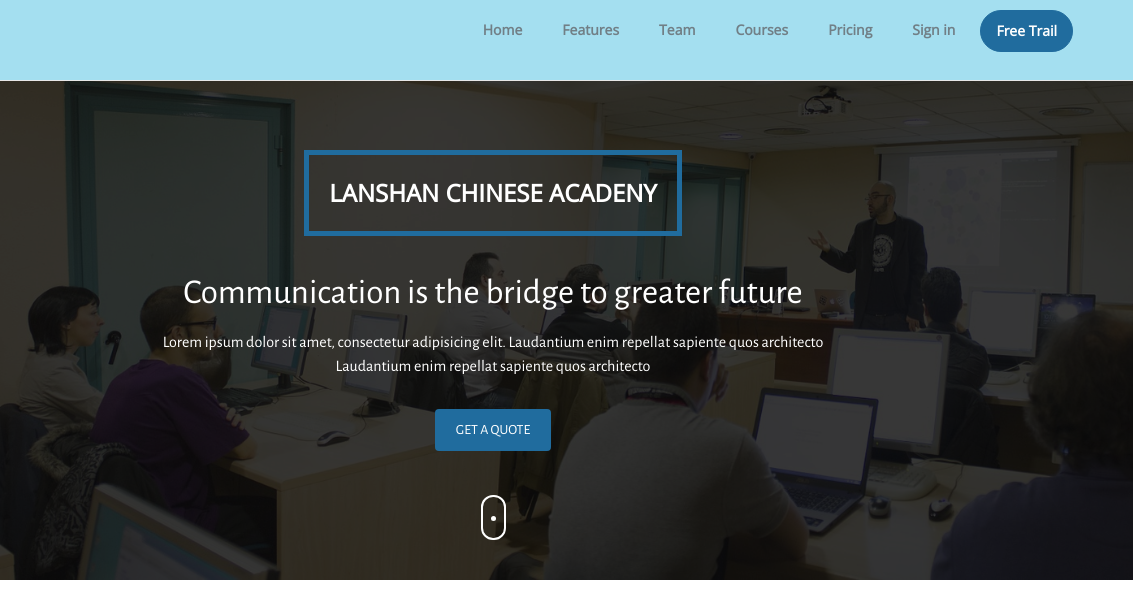
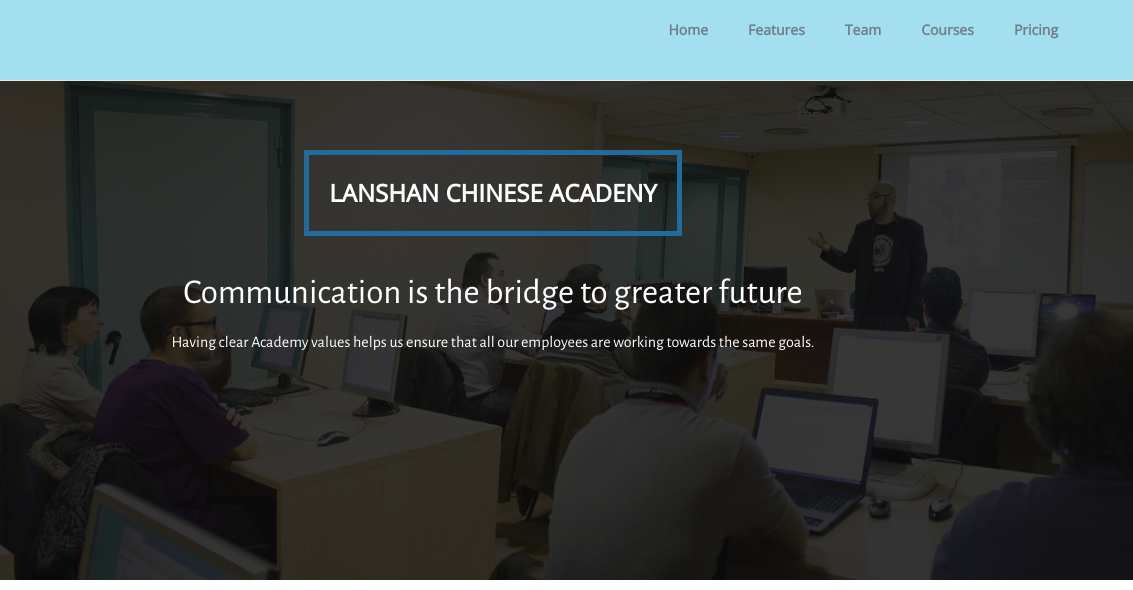
Before and after one commit to Lucas-Erkana/LanshanChineseAcademy, a plain HTML site: page index.html in a window 1280 px wide. Shown: the top 590 px of the page, 147-1280 px from the left. Drawn offline with nearby package versions, Linux system fonts and the light colour scheme; a web font is replaced by a local one.

```diff
--- a/index.html
+++ b/index.html
@@ -4,7 +4,7 @@
 <head>
   <meta charset="utf-8">
   <meta name="viewport" content="width=device-width, initial-scale=1">
-  <title>Mentor Education Bootstrap Theme</title>
+  <title>LANSHAN CHINESE ACADENY</title>
   <meta name="description" content="Free Bootstrap Theme by BootstrapMade.com">
   <meta name="keywords" content="free website templates, free bootstrap themes, free template, free bootstrap, free website template">
 
@@ -40,8 +40,7 @@
           <li><a href="#faculity-member">Team</a></li>
           <li><a href="#courses">Courses</a></li>
           <li><a href="#pricing">Pricing</a></li>
-          <li><a href="#" data-target="#login" data-toggle="modal">Sign in</a></li>
-          <li class="btn-trial"><a href="#footer">Free Trail</a></li>
+          <!-- <li><a href="#" data-target="#login" data-toggle="modal">Sign in</a></li> -->
         </ul>
       </div>
     </div>
@@ -110,12 +109,9 @@
             </div>
             <div class="intro-para text-center quote">
               <p class="big-text">Communication is the bridge to greater future</p>
-              <p class="small-text">Lorem ipsum dolor sit amet, consectetur adipisicing elit. Laudantium enim repellat sapiente quos architecto<br>Laudantium enim repellat sapiente quos architecto</p>
-              <a href="#footer" class="btn get-quote">GET A QUOTE</a>
-            </div>
-            <a href="#feature" class="mouse-hover">
-              <div class="mouse"></div>
-            </a>
+              <p class="small-text">Having clear Academy values helps us ensure that all
+                our employees are working towards the same goals. </p>
+
           </div>
         </div>
       </div>
@@ -569,7 +565,7 @@
         <li><a href="#link"><i class="fa fa-dribbble fa-fw"></i></a></li>
         <li><a href="#link"><i class="fa fa-linkedin fa-fw"></i></a></li>
       </ul>
-      ©2016 Mentor Theme. All rights reserved
+      ©2024 Lucas Erkana. All rights reserved
       <div class="credits">
         <!--
           All the links in the footer should remain intact.
```
Also changed, not shown: img/finance.png, img/info.png.
